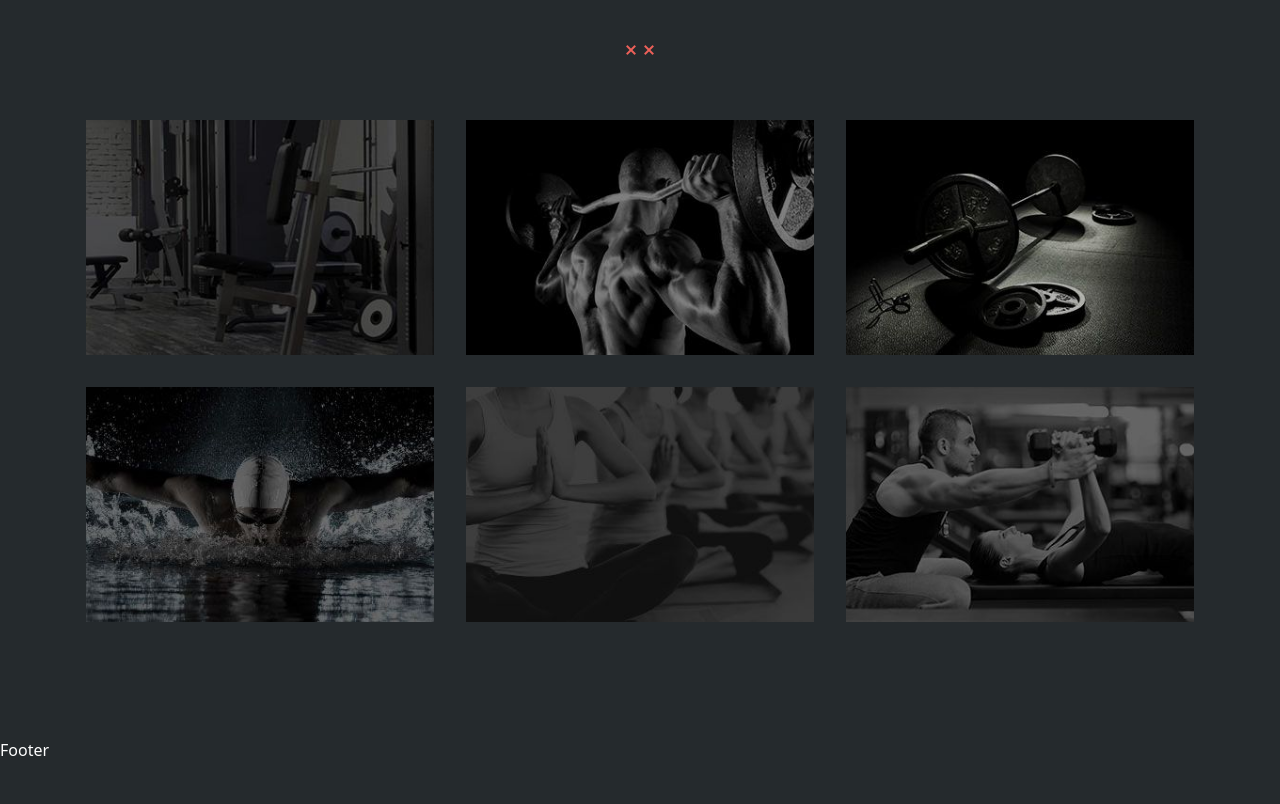
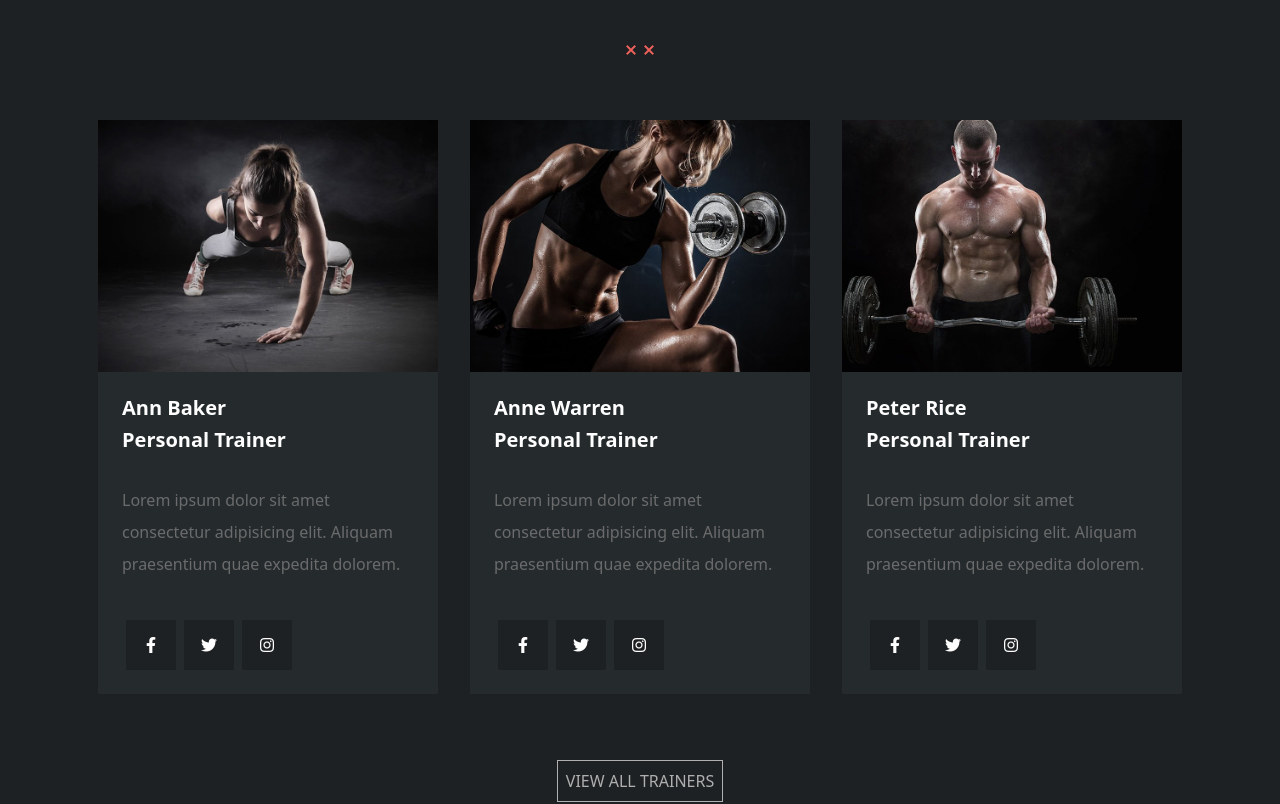
Before and after one commit to AngeloCalabro/proj-html-vuejs, a Vue app: page / in a window 1280 px wide. Shown: the part 4380-5184 px from the top of the page. Before the commit the page ends 5142 px from the top, so only its background shows below. Built offline with nearby package versions, Linux system fonts and the light colour scheme.

Commit message:
ottava sezione

```diff
--- a/src/App.vue
+++ b/src/App.vue
@@ -8,6 +8,7 @@
     <FifthComponent/>
     <SixthComponent/>
     <SevComponent/>
+    <OctaveSection/>
   </main>
   <FooterComponent/>
 </template>
@@ -22,9 +23,10 @@ import FourthSection from './components/FourthSection.vue';
 import FifthComponent from './components/FifthComponent.vue';
 import SixthComponent from './components/SixthComponent.vue';
 import SevComponent from './components/SevComponent.vue';
+import OctaveSection from './components/OctaveSection.vue';
 
   export default {
-  components: { HeaderComponent, FirstSection, SecondSection, ThirdSection, FooterComponent, FourthSection, FifthComponent, SixthComponent, SevComponent }
+  components: { HeaderComponent, FirstSection, SecondSection, ThirdSection, FooterComponent, FourthSection, FifthComponent, SixthComponent, SevComponent, OctaveSection }
 }
 </script>
 
--- a/src/components/FifthComponent.vue
+++ b/src/components/FifthComponent.vue
@@ -5,7 +5,7 @@
             <img class="p-5" src="../assets/images/divider-xx-red.png" alt="divider">
         </div>
         <div class="row g-0">
-            <div class="col-lg-4 col-md-6 col-sm-12 p-3" v-for="(item, index) in store.photoPerformance" :key="index">
+            <div class="col-lg-4 col-md-6 col-sm-12 p-3 m-auto d-flex" v-for="(item, index) in store.photoPerformance" :key="index">
                 <img class="img-fluid image-shadow" :src="getImagePath(`../assets/images/${item.image}.jpg`)" :alt="item.name">
             </div>
         </div>
--- /dev/null
+++ b/src/components/OctaveSection.vue
@@ -0,0 +1,106 @@
+<template>
+    <section>
+        <div class="container">
+            <h2 class="text-uppercase text-center">PERFORMANCE NEWS</h2>
+            <div class="text-center">
+                <img class="p-5" src="../assets/images/divider-xx-red.png" alt="divider">
+            </div>
+            <div class="my-cards">
+                <div class="my-card" v-for="(item, index) in store.performanceNews" :key="index">
+                    <div class="image-overlay">
+                        <img class="img-fluid" :src="getImagePath(`../assets/images/${item.photo}.jpg`)" :alt="item.title">
+                        <div class="overlay"></div>
+                    </div>
+                    <h5 class="pt-4 px-4">{{ item.title }}</h5>
+                    <p class="px-4 pb-4">{{ item.paragraf }}</p>
+                </div>
+            </div>
+        </div>
+        <div class="my-btn text-uppercase p-2">read all articles</div>
+    </section>
+</template>
+
+<script>
+import { store } from '../store'
+export default {
+    name: 'OctaveSection',
+    data() {
+        return {
+            store,
+        }
+    },
+    methods: {
+        getImagePath: function (imgPath) {
+            return new URL(imgPath, import.meta.url).href;
+        }
+    }
+}
+</script>
+
+<style lang="scss" scoped>
+@use '../assets/style/partials/variables' as *;
+@use '../assets/style/partials/mixins' as *;
+
+section {
+    padding: 100px 0;
+    background-color: $shark;
+    div.my-cards{
+        display: flex;
+        flex-wrap: wrap;
+        div.my-card {
+            width: calc((100% / 3) - 2rem);
+            height: max-content;
+            margin: 1rem;
+            background-color: $woodsmoke;
+            div.image-overlay{
+                position: relative;
+                cursor: pointer;
+                div.overlay {
+                    position: absolute;
+                    top: 0;
+                    bottom: 0;
+                    left: 0;
+                    right: 0;
+                    width: 100%;
+                    height: 100%;
+                    background-color: $vibrant;
+                    opacity: 0;
+                    z-index: 1000;
+                    transition: all .3s ease-in-out;
+                    -webkit-transform-style: preserve-3d;
+                    &:hover {
+                        opacity: 0.7;
+                    }
+                }
+            }
+            h5{
+                transition: 0.3s;
+                cursor: pointer;
+                &:hover {
+                        color: $vibrant;
+                    }
+            }
+
+
+            p {
+                color: $dove-gray;
+            }
+        }
+    }
+
+
+    div.my-btn {
+            margin-top: 50px;
+            width: max-content;
+            color: $edward;
+            border: 1px solid $edward;
+            transition: 1s;
+
+            &:hover {
+                color: $white;
+                border: 1px solid $white;
+                cursor: pointer;
+            }
+        }
+}
+</style>
--- a/src/components/SevComponent.vue
+++ b/src/components/SevComponent.vue
@@ -1,14 +1,25 @@
 <template>
-    <section class="container m-auto">
-        <h2 class="text-uppercase text-center">HIGH PERFORMANCE FACILITIES</h2>
+    <section>
+        <div class="container">
+            <h2 class="text-uppercase text-center">MEET OUR TRAINERS</h2>
             <div class="text-center">
                 <img class="p-5" src="../assets/images/divider-xx-red.png" alt="divider">
             </div>
             <div class="row g-0">
-            <div class="col-lg-4 col-md-6 col-sm-12 p-3" v-for="(item, index) in store.photoPerformance" :key="index">
-                <img class="img-fluid image-shadow" :src="getImagePath(`../assets/images/${item.image}.jpg`)"
+                <div class="my-cards col-lg-4 col-md-6 col-sm-12" v-for="(item, index) in store.trainers" :key="index">
+                    <img class="img-fluid image-shadow" :src="getImagePath(`../assets/images/${item.photo}.jpg`)"
                         :alt="item.name">
+                    <h5 class="pt-4 px-4">{{item.name}}</h5>
+                    <h5 class="pb-4 px-4">{{item.job}}</h5>
+                    <p class="px-4">{{item.text}}</p>
+                    <div class="p-4">
+                        <span><i class="icon mx-1 fa-brands fa-facebook-f"></i></span>
+                        <span><i class="icon mx-1 fa-brands fa-twitter"></i></span>
+                        <span><i class="icon mx-1 fa-brands fa-instagram"></i></span>
                     </div>
+                </div>
+            </div>
+            <div class="my-btn text-uppercase p-2">view all trainers</div>
         </div>
     </section>
 </template>
@@ -36,9 +47,28 @@ import {store} from '../store'
 
 section {
     padding: 100px 0;
+    background-color: $woodsmoke;
+    div.my-btn {
+        margin-top: 50px;
+            width: max-content;
+            color: $edward;
+            border: 1px solid $edward;
+            transition: 1s;
 
-    img.image-shadow {
+            &:hover {
+                color: $white;
+                border: 1px solid $white;
+                cursor: pointer;
+            }
+        }
+    div.my-cards{
+        width: calc((100% / 3) - 2rem);
+        background-color: $shark;
+        margin: 1rem;
+        img {
+                &.image-shadow {
                     transition: 1s;
+                    cursor: pointer;
 
                     &:hover {
                         scale: 1.1;
@@ -46,4 +76,25 @@ section {
                     }
                 }
             }
+
+            p {
+                color: $dove-gray;
+                line-height: 2rem;
+            }
+            div{
+                i.icon {
+                        width: 50px;
+                        height: 50px;
+                        text-align: center;
+                        line-height: 50px;
+                        background-color: $woodsmoke;
+                        &:hover {
+                                cursor: pointer;
+                            }
+                    }
+            }
+    }
+
+
+}
 </style>
--- a/src/store.js
+++ b/src/store.js
@@ -91,6 +91,58 @@ export const store = reactive({
             image: 'home-image6'
         },
     ],
+    trainers: [
+        {
+            photo: 'trainer1',
+            name: 'Ann Baker',
+            job: 'Personal Trainer',
+            text: 'Lorem ipsum dolor sit amet consectetur adipisicing elit. Aliquam praesentium quae expedita dolorem.'
+        },
+        {
+            photo: 'trainer3',
+            name: 'Anne Warren',
+            job: 'Personal Trainer',
+            text: 'Lorem ipsum dolor sit amet consectetur adipisicing elit. Aliquam praesentium quae expedita dolorem.'
+        },
+        {
+            photo: 'trainer4',
+            name: 'Peter Rice',
+            job: 'Personal Trainer',
+            text: 'Lorem ipsum dolor sit amet consectetur adipisicing elit. Aliquam praesentium quae expedita dolorem.'
+        }
+    ],
+    performanceNews: [
+        {
+            photo: 'blog1',
+            title: 'Train with free weigths of your body weight?',
+            paragraf: 'Lorem ipsum dolor sit amet, consectetur adipiscing elit. Donec pretium, tortor vitae porttitor suscipit, sapien purus aliquet risus, eu finibus arcu ante nec risus. [...]'
+        },
+        {
+            photo: 'blog6',
+            title: 'Nutritional advice that will keep you training',
+            paragraf: 'Lorem ipsum dolor sit amet, consectetur adipiscing elit. Donec pretium, tortor vitae porttitor suscipit, sapien purus aliquet risus, eu finibus arcu ante nec risus. [...]'
+        },
+        {
+            photo: 'trainer4',
+            title: 'Simple principles for your next workout',
+            paragraf: 'Lorem ipsum dolor sit amet, consectetur adipiscing elit. Donec pretium, tortor vitae porttitor suscipit, sapien purus aliquet risus, eu finibus arcu ante nec risus. [...]'
+        },
+        {
+            photo: 'blog4',
+            title: 'To be number one, train like you’re number two',
+            paragraf: 'Lorem ipsum dolor sit amet, consectetur adipiscing elit. Donec pretium, tortor vitae porttitor suscipit, sapien purus aliquet risus, eu finibus arcu ante nec risus. [...]'
+        },
+        {
+            photo: 'trainer3',
+            title: 'Top 5 mistakes every gym member makes',
+            paragraf: 'Lorem ipsum dolor sit amet, consectetur adipiscing elit. Donec pretium, tortor vitae porttitor suscipit, sapien purus aliquet risus, eu finibus arcu ante nec risus. [...]'
+        },
+        {
+            photo: 'trainer1',
+            title: 'The myths of shedding body fat explored',
+            paragraf: 'Lorem ipsum dolor sit amet, consectetur adipiscing elit. Donec pretium, tortor vitae porttitor suscipit, sapien purus aliquet risus, eu finibus arcu ante nec risus. [...]'
+        },
+    ],
     linksNavBottom: [
         {
             title: 'come find us',
```
Lines whose indentation alone changed are shown as unchanged.
